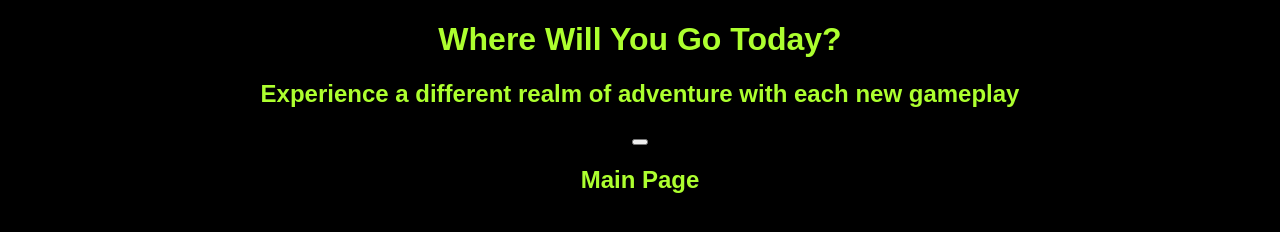
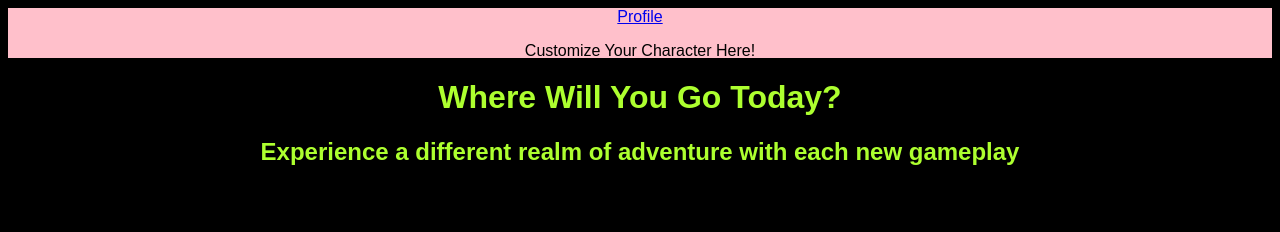
Before and after one commit to eakleine/cis440-tag, a website: page AlienProject/dashboard.html in a window 1280 px wide. Drawn offline with Linux system fonts and the light colour scheme.

Commit message:
New Whatnots
Hmm

```diff
--- a/AlienProject/dashboard.html
+++ b/AlienProject/dashboard.html
@@ -3,26 +3,24 @@
 
 <head>
     <meta charset="utf-8">
-    <title>Avatar</title>
+    <title>Profile</title>
 
     <link href="styles.css" rel="stylesheet">
 </head>
 
 <body>
+    <nav>
+        <a href = "avatar_creator.html">Profile</a>
+        <p>Customize Your Character Here!</p>
+    </nav>
+
     <header>
     </header>
-
-    <nav>
-
-    </nav>
 
      <main>
 
         <h1>Where Will You Go Today?</h1>
         <h2>Experience a different realm of adventure with each new gameplay</h2>
-
-        <button></button>
-        <h2>Main Page</h2>
 
         <form method="GET" action="http://localhost:8080">
 
--- a/AlienProject/styles.css
+++ b/AlienProject/styles.css
@@ -1,4 +1,4 @@
-html{
+html {
     font-family: 'Dosis', sans-serif;
     background-color: black;
     color: greenyellow;
@@ -10,6 +10,13 @@ html{
     margin-right: auto;
 }
 
-footer{
+nav {
+    background-color: pink;
+    width: auto;
+    height: 50px;
+    color: black;
+}
+s
+footer {
     position: sticky;
 }
```
